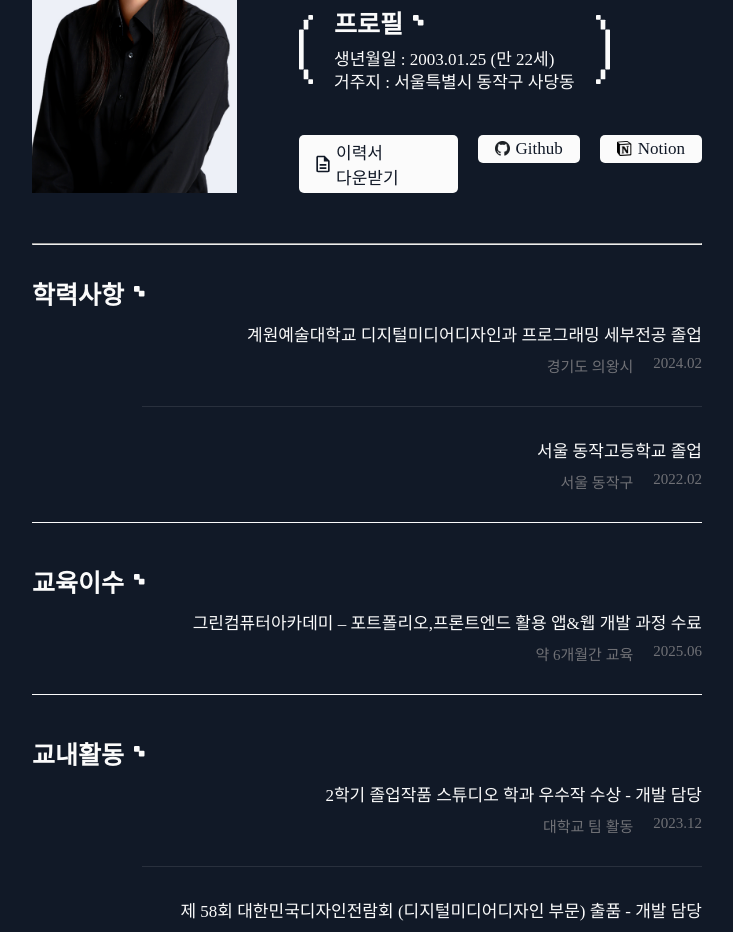
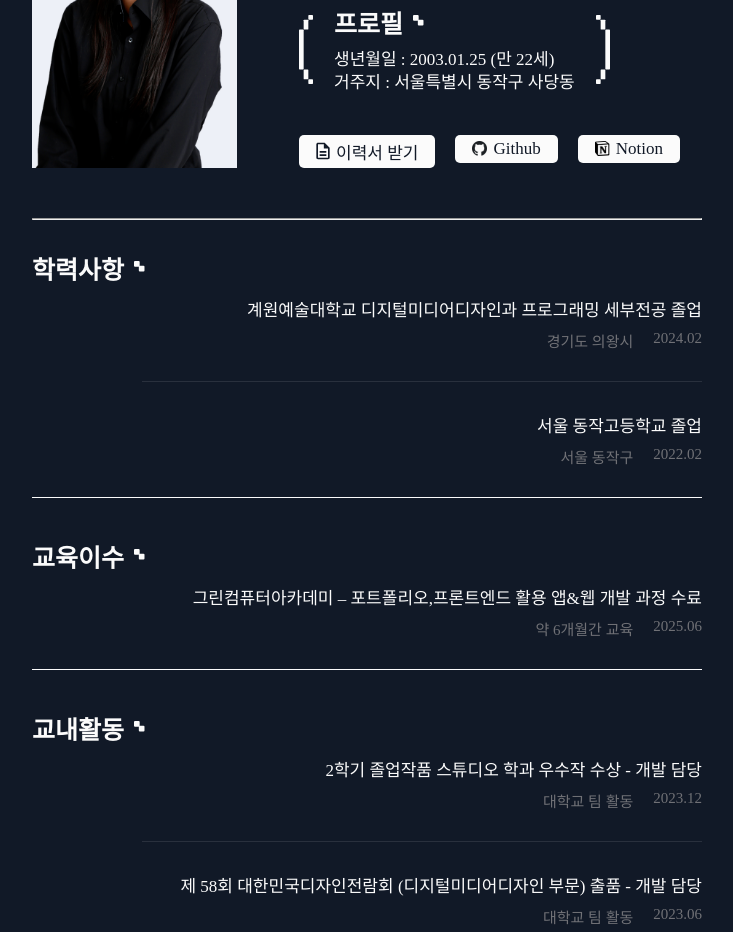
Before and after one commit to dododoodo/portfolio, a React (Create React App) app: page / in a window 1280 px wide. Shown: the part 1100-2032 px from the top of the page, without its empty margins (273-1006 px from the left). Built offline with nearby package versions, Linux system fonts and the light colour scheme; a web font is replaced by a local one.

Commit message:
2025-10-17

```diff
--- a/src/pages/MainPage.jsx
+++ b/src/pages/MainPage.jsx
@@ -81,7 +81,7 @@ function MainPage() {
                     {/* 버튼 */}
                     <div className="about_btns">
                         <AboutBtn
-                        text="이력서 다운받기"
+                        text="이력서 받기"
                         icon="/img/main_resume_1.svg"
                         href="/files/resume.pdf"
                         download={true}
```
